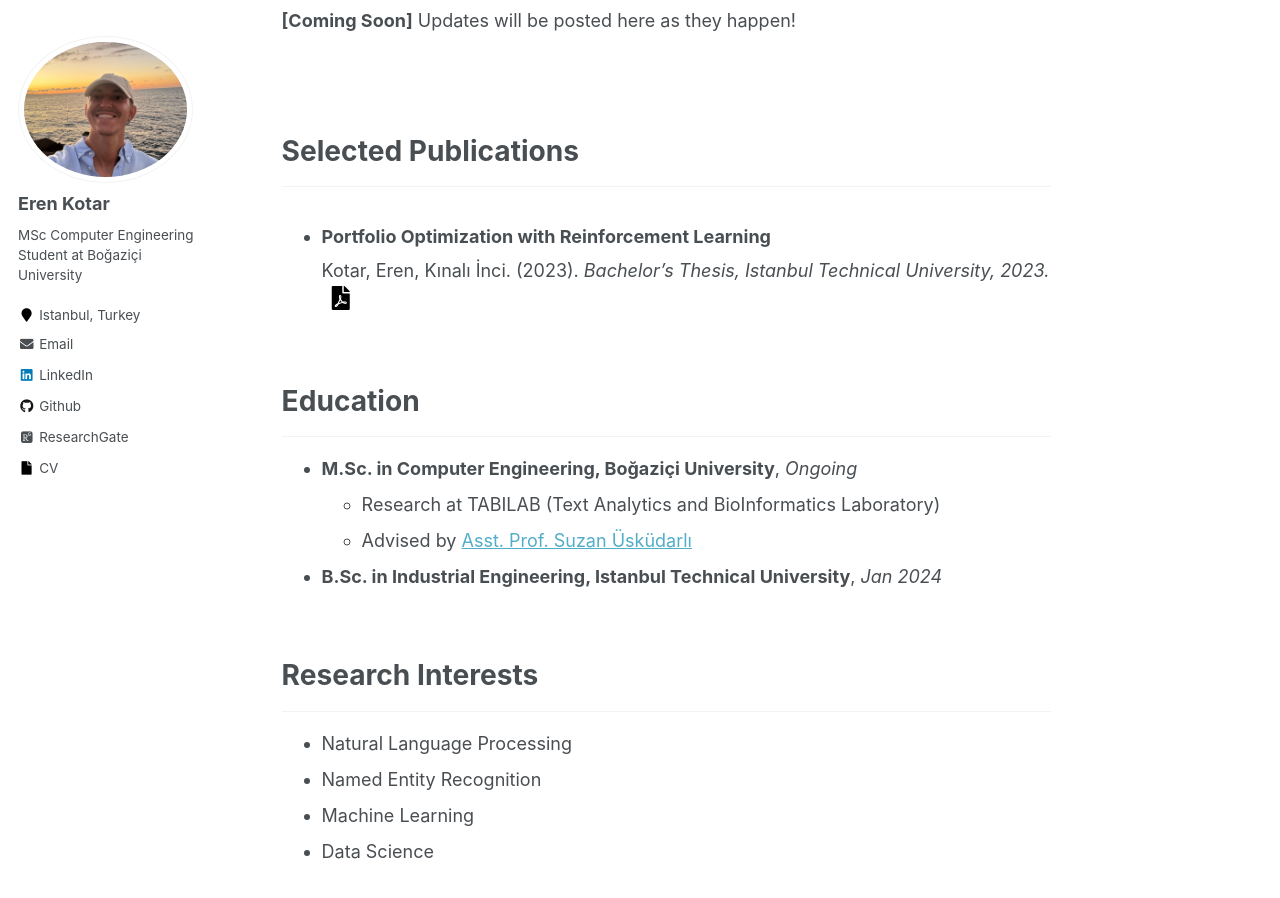
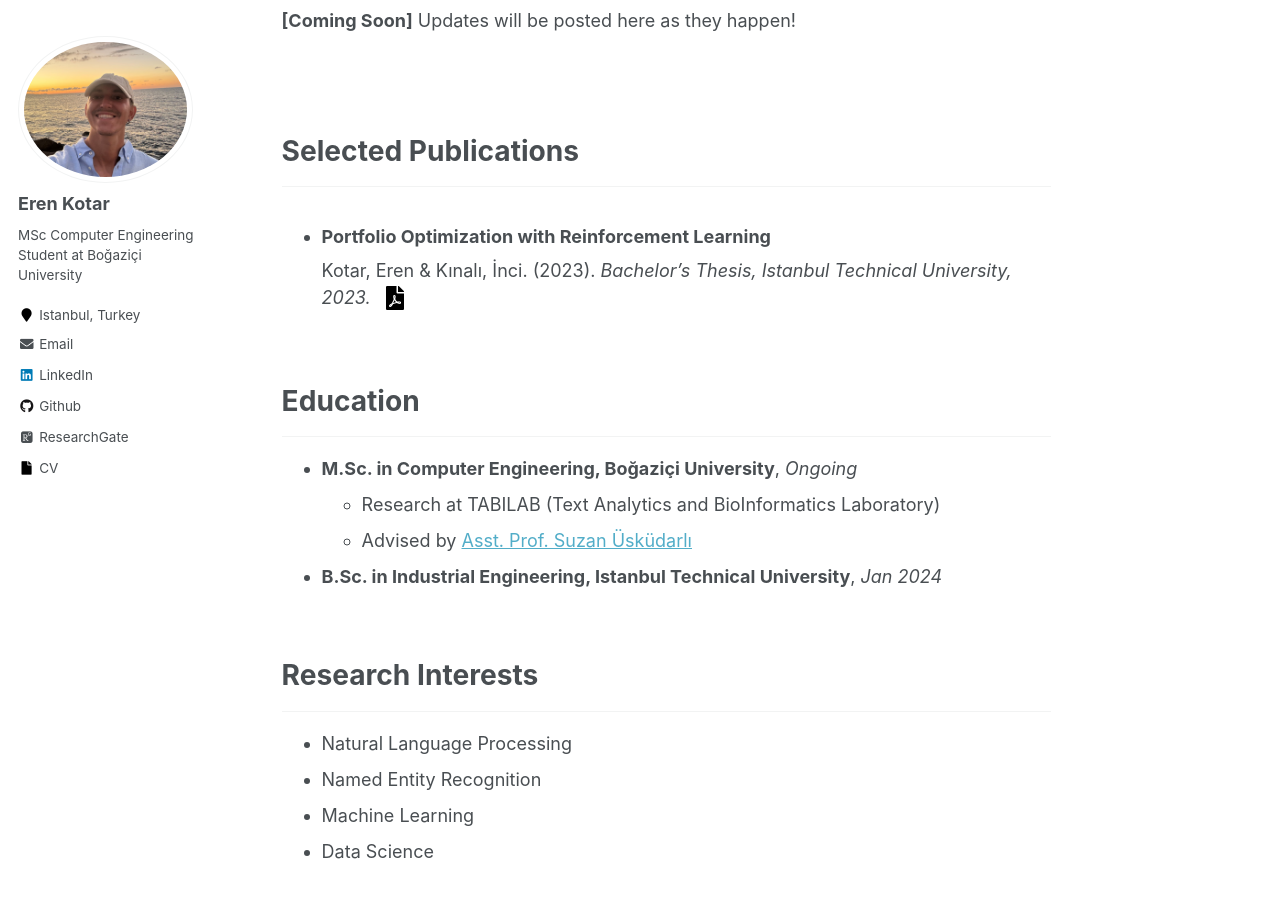
Before and after one commit to erenkotar/erenkotar.github.io, a Jekyll site: the page built from _pages/about.md, in a window 1280 px wide and 900 px high, scrolled down 553 px. Built offline with Jekyll 4.4.1, drawn with Linux system fonts in a browser that asks for light colours; some web fonts are replaced.

Commit message:
fix citation

```diff
--- a/_pages/about.md
+++ b/_pages/about.md
@@ -29,7 +29,7 @@ Selected Publications
 ======
 ---
 * ### Portfolio Optimization with Reinforcement Learning
-  Kotar, Eren, Kınalı İnci. (2023).
+  Kotar, Eren & Kınalı, İnci. (2023).
   *Bachelor's Thesis, Istanbul Technical University, 2023.* &nbsp; [<i class="fa fa-file-pdf fa-lg" style="color: #000000;"></i>](https://www.researchgate.net/publication/374069161_PORTFOLIO_OPTIMIZATION_with_REINFORCEMENT_LEARNING)
 
 <br/>
```
